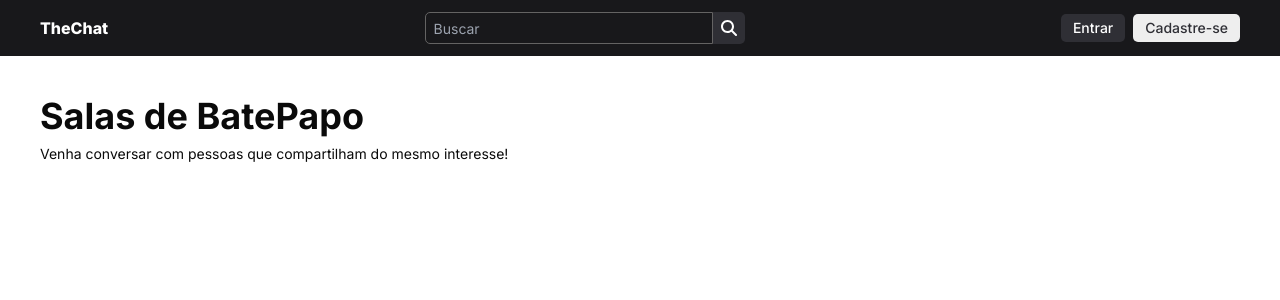
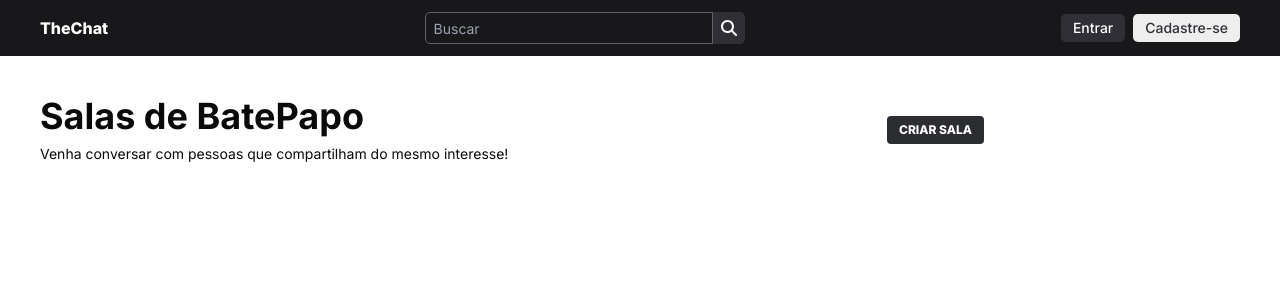
Before and after one commit to JhonatasAnicezio/chat-room, a Next.js app: page /home in a window 1280 px wide. Shown: the top 300 px of the page. Built offline with nearby package versions, Linux system fonts and the light colour scheme; no server answers.

Commit message:
feat: implements button create room

```diff
--- a/src/app/home/index.css
+++ b/src/app/home/index.css
@@ -11,6 +11,14 @@
 
     .container-rooms {
         @apply flex flex-col gap-5 w-[80%] p-10 overflow-auto
+    }
+
+    .header-rooms {
+        @apply flex w-full items-center justify-between
+    }
+
+    .header-rooms .button-create {
+        @apply px-3 py-1.5 text-xs font-extrabold rounded-sm bg-[#2B2D31] text-white
     }
 
     .container-rooms .div-description {
--- a/src/app/home/page.tsx
+++ b/src/app/home/page.tsx
@@ -9,13 +9,20 @@ export default async function Home() {
         <Profile />
 
         <section className="container-rooms">
-          <div className="div-description">
-            <h1>Salas de BatePapo</h1>
-            <p>Venha conversar com pessoas que compartilham do mesmo interesse!</p>
+          <div className="header-rooms">
+            <div className="div-description">
+              <h1>Salas de BatePapo</h1>
+              <p>Venha conversar com pessoas que compartilham do mesmo interesse!</p>
+            </div>
+
+            <button className="button-create">
+              CRIAR SALA
+            </button>
+
           </div>
 
           <div className="rooms">
-            <Rooms />
+            <Rooms/>
           </div>
         </section>
       </div>
```
